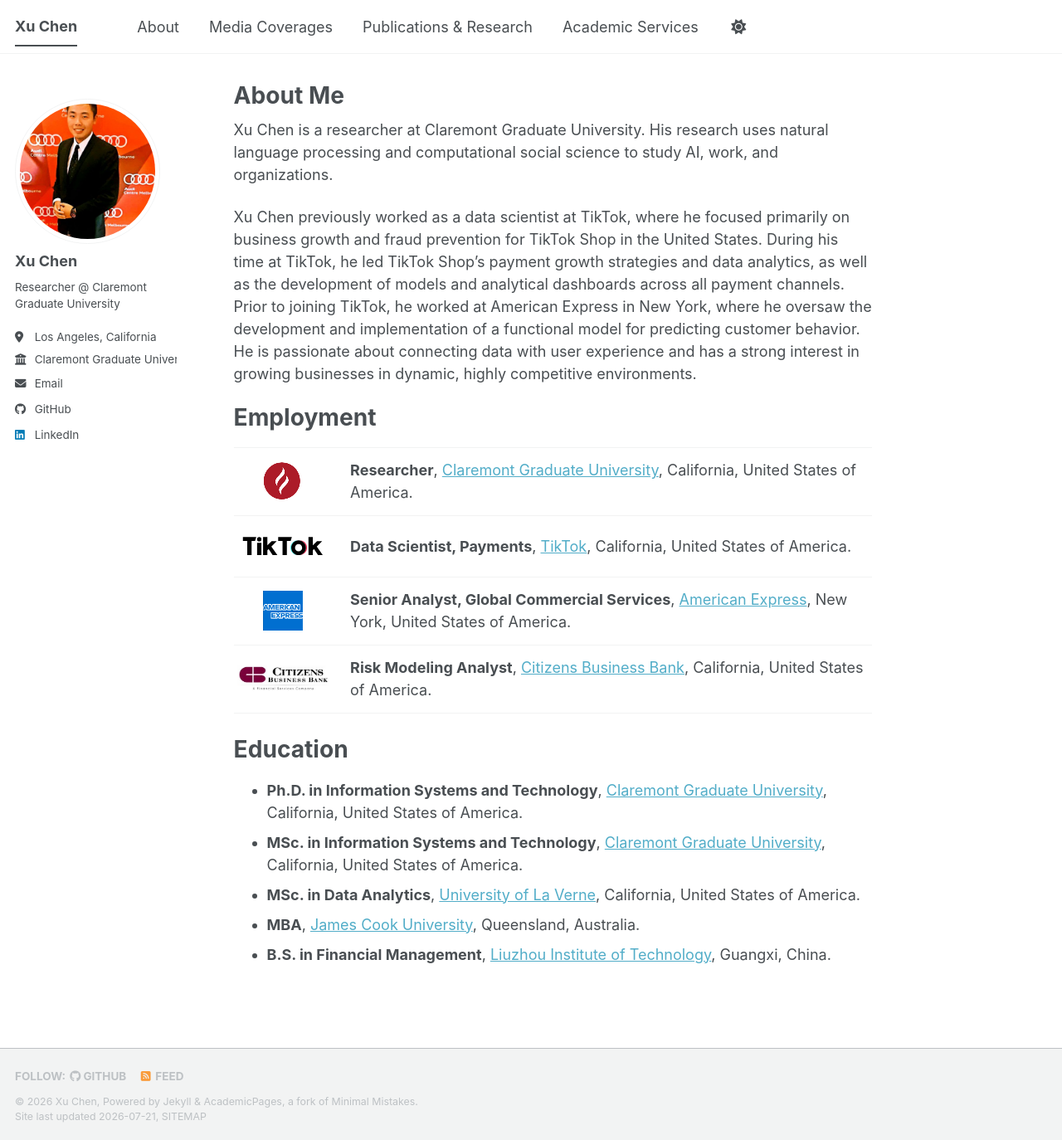
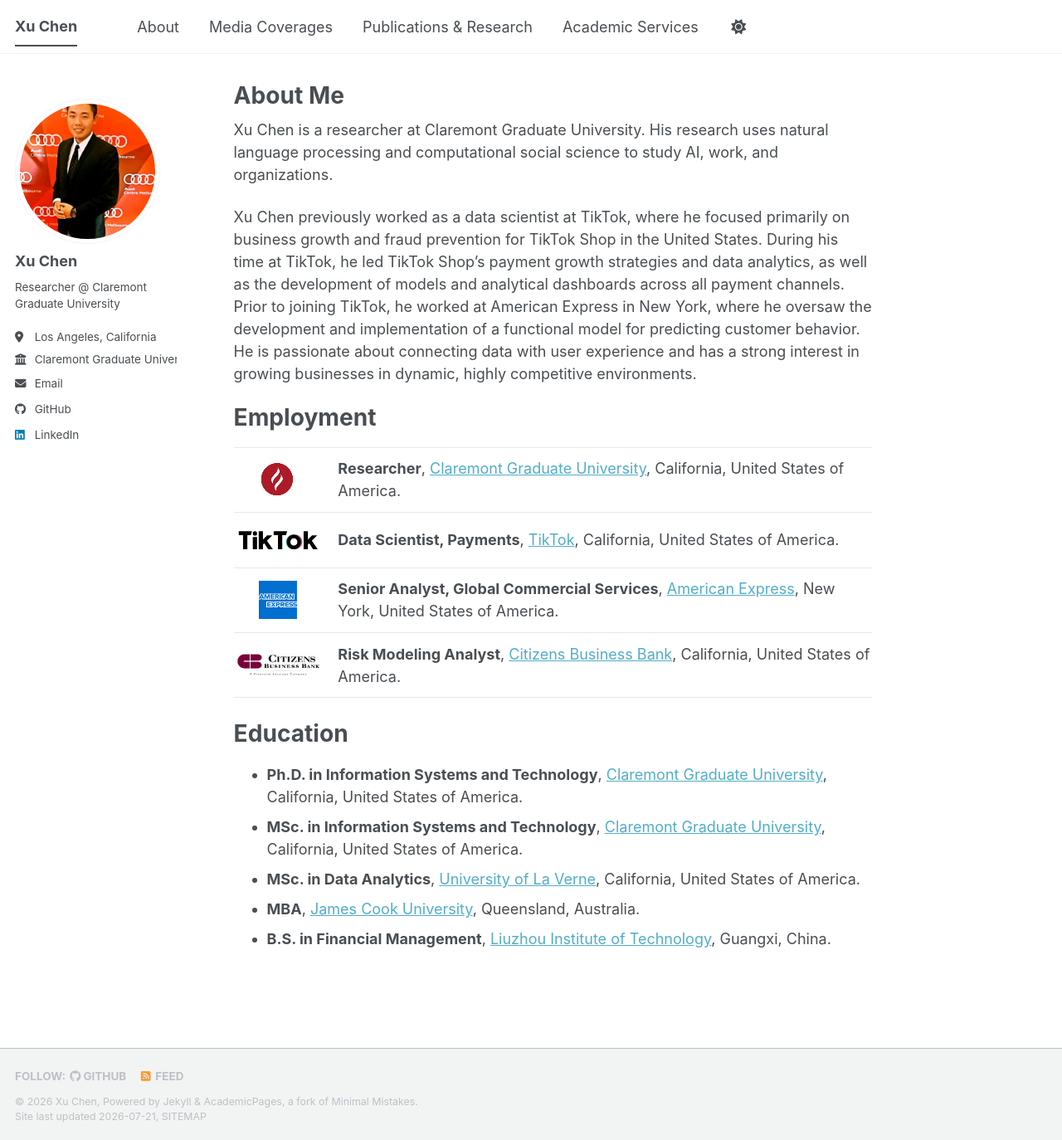
Before and after one commit to jy01294776/itsBilly, a Jekyll site: the page built from _pages/about.md, in a window 1280 px wide and 1374 px high. Shown: the whole window at 83% size. Built offline with Jekyll 4.4.1, drawn with Linux system fonts in a browser that asks for light colours; a style sheet for code colours, icons or effects is not loaded.

Commit message:
Constrain employment logo sizes

```diff
--- a/_pages/about.md
+++ b/_pages/about.md
@@ -14,37 +14,37 @@ Xu Chen previously worked as a data scientist at TikTok, where he focused primar
 Employment
 ======
 
-<div class="employment-list">
-  <div class="employment-row">
-    <a class="employment-logo employment-logo--square" href="https://www.cgu.edu/" aria-label="Claremont Graduate University">
-      <img src="{{ '/images/logos/cgu.svg' | relative_url }}" alt="Claremont Graduate University logo">
+<div class="employment-list" style="margin: 1rem 0 1.5rem; border-top: 1px solid #e5e7eb;">
+  <div class="employment-row" style="display: grid; grid-template-columns: 106px minmax(0, 1fr); gap: 1.1rem; align-items: center; min-height: 56px; padding: 0.65rem 0; border-bottom: 1px solid #e5e7eb;">
+    <a class="employment-logo employment-logo--square" href="https://www.cgu.edu/" aria-label="Claremont Graduate University" style="display: flex; align-items: center; justify-content: center; width: 106px; height: 42px;">
+      <img src="{{ '/images/logos/cgu.svg' | relative_url }}" alt="Claremont Graduate University logo" style="display: block; max-width: 42px; max-height: 42px; width: auto; height: auto; object-fit: contain;">
     </a>
     <div class="employment-entry">
       <strong>Researcher</strong>, <a href="https://www.cgu.edu/">Claremont Graduate University</a>, California, United States of America.
     </div>
   </div>
 
-  <div class="employment-row">
-    <a class="employment-logo employment-logo--wide" href="https://www.tiktok.com/about" aria-label="TikTok">
-      <img src="{{ '/images/logos/tiktok.svg' | relative_url }}" alt="TikTok logo">
+  <div class="employment-row" style="display: grid; grid-template-columns: 106px minmax(0, 1fr); gap: 1.1rem; align-items: center; min-height: 56px; padding: 0.65rem 0; border-bottom: 1px solid #e5e7eb;">
+    <a class="employment-logo employment-logo--wide" href="https://www.tiktok.com/about" aria-label="TikTok" style="display: flex; align-items: center; justify-content: center; width: 106px; height: 42px;">
+      <img src="{{ '/images/logos/tiktok.svg' | relative_url }}" alt="TikTok logo" style="display: block; max-width: 96px; max-height: 32px; width: auto; height: auto; object-fit: contain;">
     </a>
     <div class="employment-entry">
       <strong>Data Scientist, Payments</strong>, <a href="https://www.tiktok.com/about">TikTok</a>, California, United States of America.
     </div>
   </div>
 
-  <div class="employment-row">
-    <a class="employment-logo employment-logo--square" href="https://www.americanexpress.com/en-us/company/who-we-are/" aria-label="American Express">
-      <img src="{{ '/images/logos/american-express.png' | relative_url }}" alt="American Express logo">
+  <div class="employment-row" style="display: grid; grid-template-columns: 106px minmax(0, 1fr); gap: 1.1rem; align-items: center; min-height: 56px; padding: 0.65rem 0; border-bottom: 1px solid #e5e7eb;">
+    <a class="employment-logo employment-logo--square" href="https://www.americanexpress.com/en-us/company/who-we-are/" aria-label="American Express" style="display: flex; align-items: center; justify-content: center; width: 106px; height: 42px;">
+      <img src="{{ '/images/logos/american-express.png' | relative_url }}" alt="American Express logo" style="display: block; max-width: 46px; max-height: 46px; width: auto; height: auto; object-fit: contain;">
     </a>
     <div class="employment-entry">
       <strong>Senior Analyst, Global Commercial Services</strong>, <a href="https://www.americanexpress.com/en-us/company/who-we-are/">American Express</a>, New York, United States of America.
     </div>
   </div>
 
-  <div class="employment-row">
-    <a class="employment-logo employment-logo--wide" href="https://www.cbbank.com/" aria-label="Citizens Business Bank">
-      <img src="{{ '/images/logos/citizens-business-bank.png' | relative_url }}" alt="Citizens Business Bank logo">
+  <div class="employment-row" style="display: grid; grid-template-columns: 106px minmax(0, 1fr); gap: 1.1rem; align-items: center; min-height: 56px; padding: 0.65rem 0; border-bottom: 1px solid #e5e7eb;">
+    <a class="employment-logo employment-logo--wide" href="https://www.cbbank.com/" aria-label="Citizens Business Bank" style="display: flex; align-items: center; justify-content: center; width: 106px; height: 42px;">
+      <img src="{{ '/images/logos/citizens-business-bank.png' | relative_url }}" alt="Citizens Business Bank logo" style="display: block; max-width: 104px; max-height: 36px; width: auto; height: auto; object-fit: contain;">
     </a>
     <div class="employment-entry">
       <strong>Risk Modeling Analyst</strong>, <a href="https://www.cbbank.com/">Citizens Business Bank</a>, California, United States of America.
--- a/_sass/layout/_xu_profile.scss
+++ b/_sass/layout/_xu_profile.scss
@@ -5,11 +5,11 @@
 
 .employment-row {
   display: grid;
-  grid-template-columns: 118px minmax(0, 1fr);
-  gap: 1.25rem;
+  grid-template-columns: 106px minmax(0, 1fr);
+  gap: 1.1rem;
   align-items: center;
-  min-height: 64px;
-  padding: 0.75rem 0;
+  min-height: 56px;
+  padding: 0.65rem 0;
   border-bottom: 1px solid var(--global-border-color);
 }
 
@@ -17,8 +17,8 @@
   display: flex;
   align-items: center;
   justify-content: center;
-  width: 118px;
-  height: 46px;
+  width: 106px;
+  height: 42px;
 }
 
 .employment-logo img {
@@ -29,13 +29,13 @@
 }
 
 .employment-logo--wide img {
-  max-width: 112px;
-  max-height: 42px;
+  max-width: 96px;
+  max-height: 32px;
 }
 
 .employment-logo--square img {
-  max-width: 48px;
-  max-height: 48px;
+  max-width: 42px;
+  max-height: 42px;
 }
 
 .employment-entry {
```
